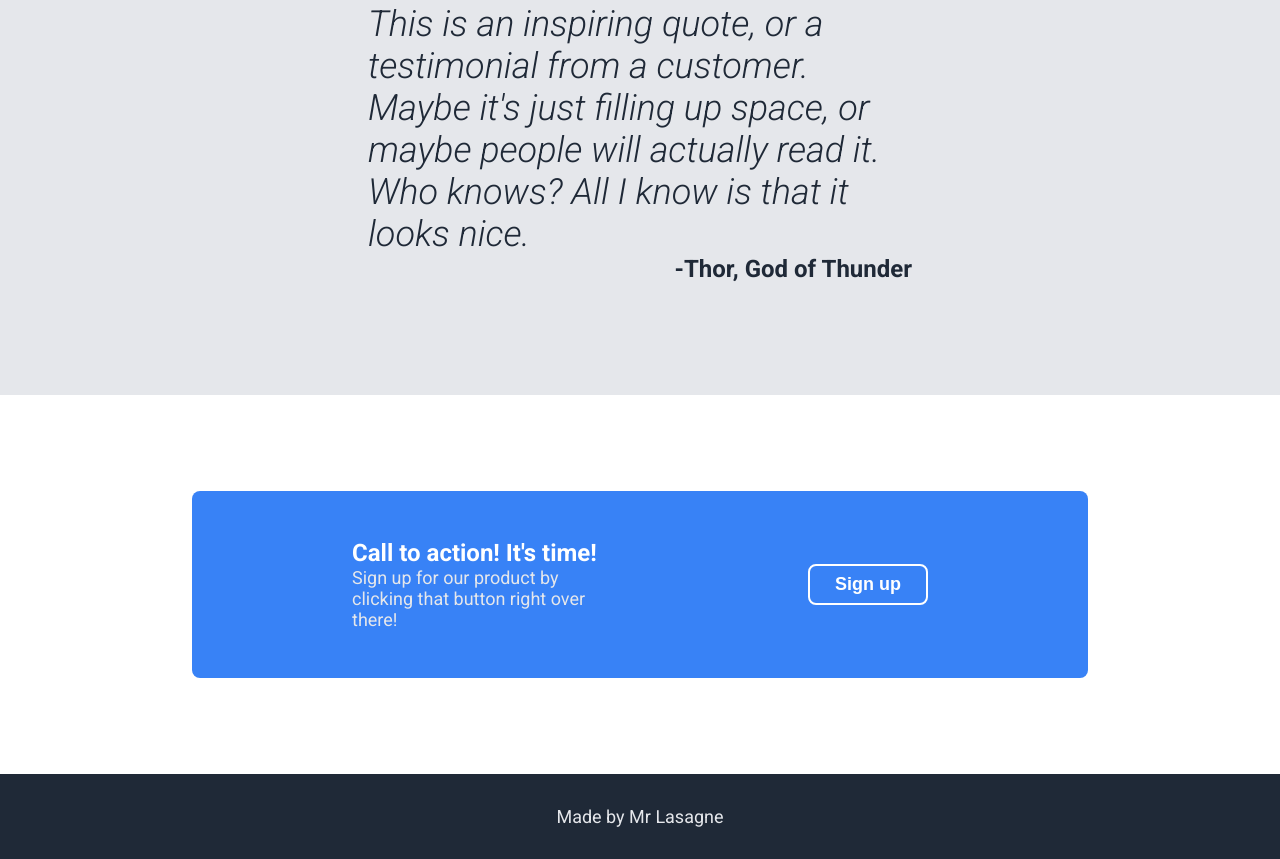
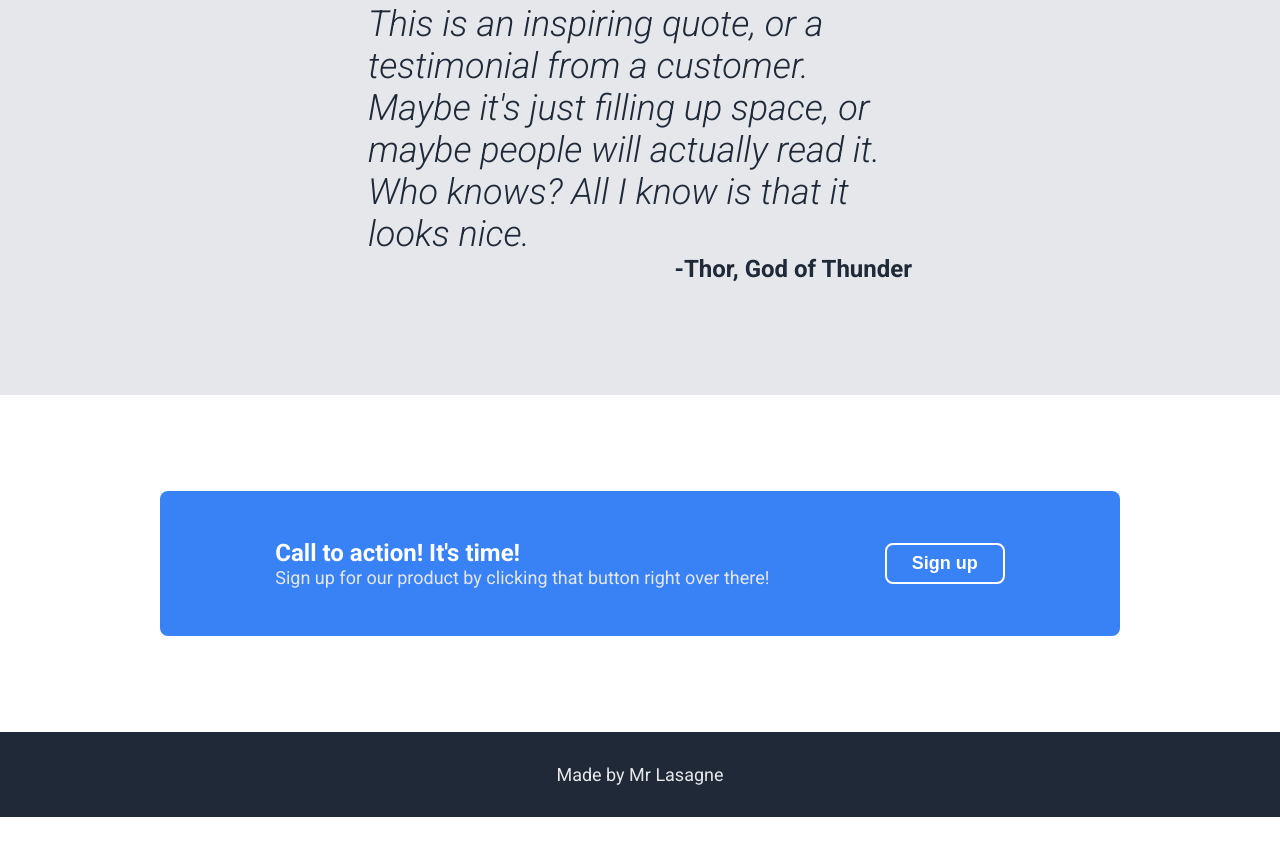
Before and after one commit to Mr-Lasagne/odin-landing-page, a plain HTML site: page index.html in a window 1280 px wide. Shown: the part 1119-1978 px from the top of the page. After the commit the page ends 1936 px from the top, so only its background shows below. Drawn offline with Linux system fonts and the light colour scheme.

Commit message:
And again...

```diff
--- a/styles.css
+++ b/styles.css
@@ -155,8 +155,8 @@ em {
   background-color: #3882f6;
   border-radius: 8px;
   margin: 6em 12em;
-  padding: 3em 10em;
-  gap: 12em;
+  padding: 3em 0;
+  width: 75%;
 }
 
 strong {
```
